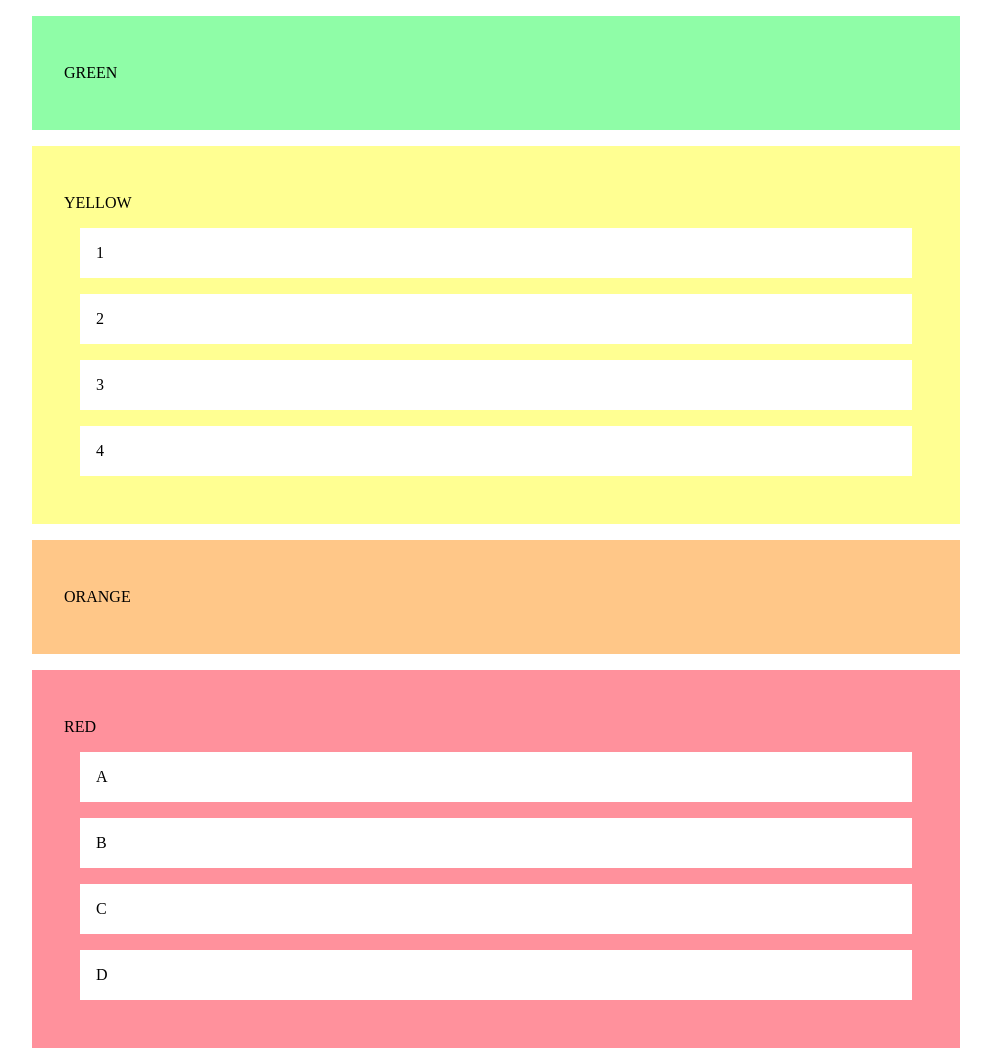
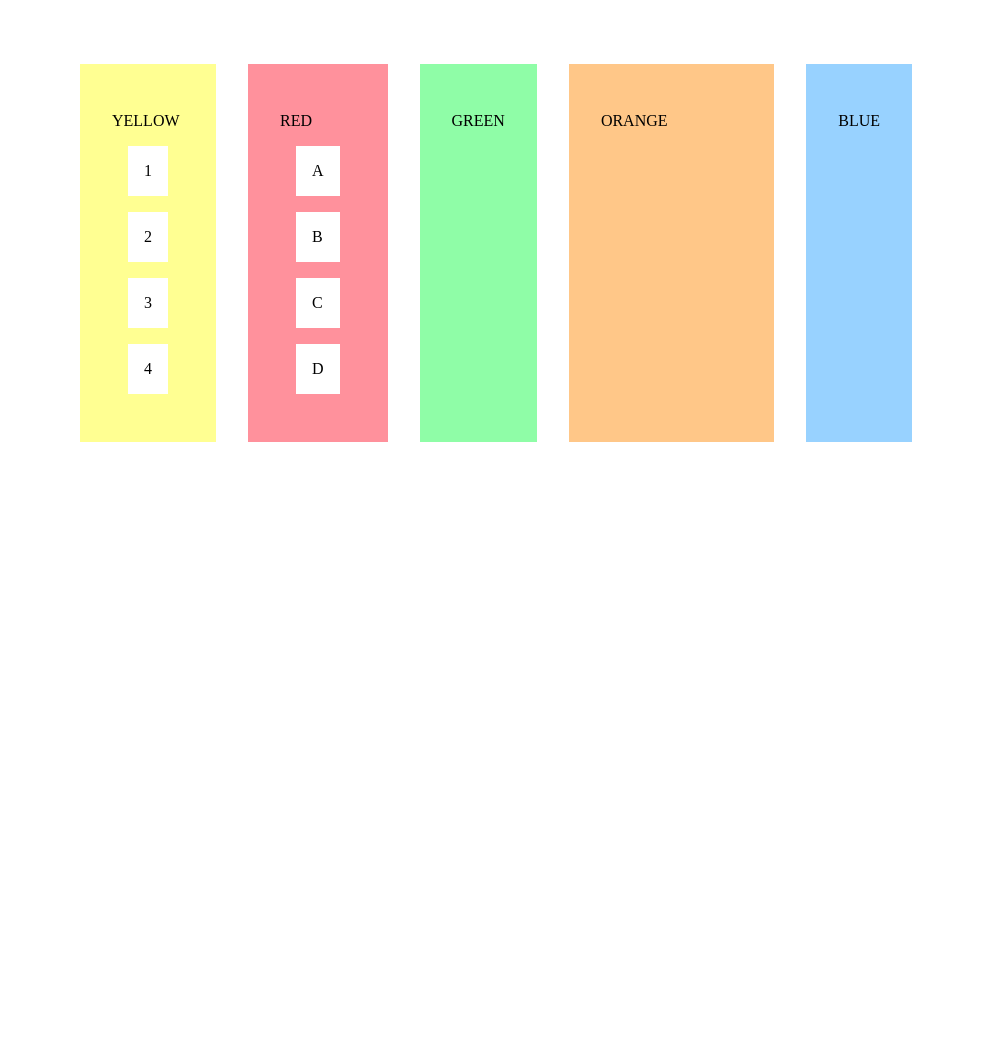
Before and after one commit to Ludovico2300/es08css, a plain HTML site: page index.html in a window 1280 px wide. Shown: the top 1051 px of the page, without its empty margins (144-1135 px from the left). After the commit the page ends 800 px from the top, so only its background shows below. Drawn offline with Linux system fonts and the light colour scheme.

Commit message:
feat: flex display

```diff
--- a/index.html
+++ b/index.html
@@ -11,6 +11,7 @@
 </head>
 
 <body>
+  <section id="flex-container">
   <section id="green">
     <p>GREEN</p>
   </section>
@@ -38,6 +39,7 @@
   <section id="blue">
     <p>BLUE</p>
   </section>
+</section>
 </body>
 
 </html>
--- a/start.css
+++ b/start.css
@@ -0,0 +1,25 @@
+#flex-container{
+    display: flex;
+    flex-direction: row;
+}
+
+#yellow{
+    order: 1;
+}
+
+#red{
+    order: 2;
+}
+
+#green{
+    order: 3;
+}
+
+#orange{
+    order: 4;
+    flex-grow: 2;
+}
+
+#blue{
+    order: 5;
+}
```
